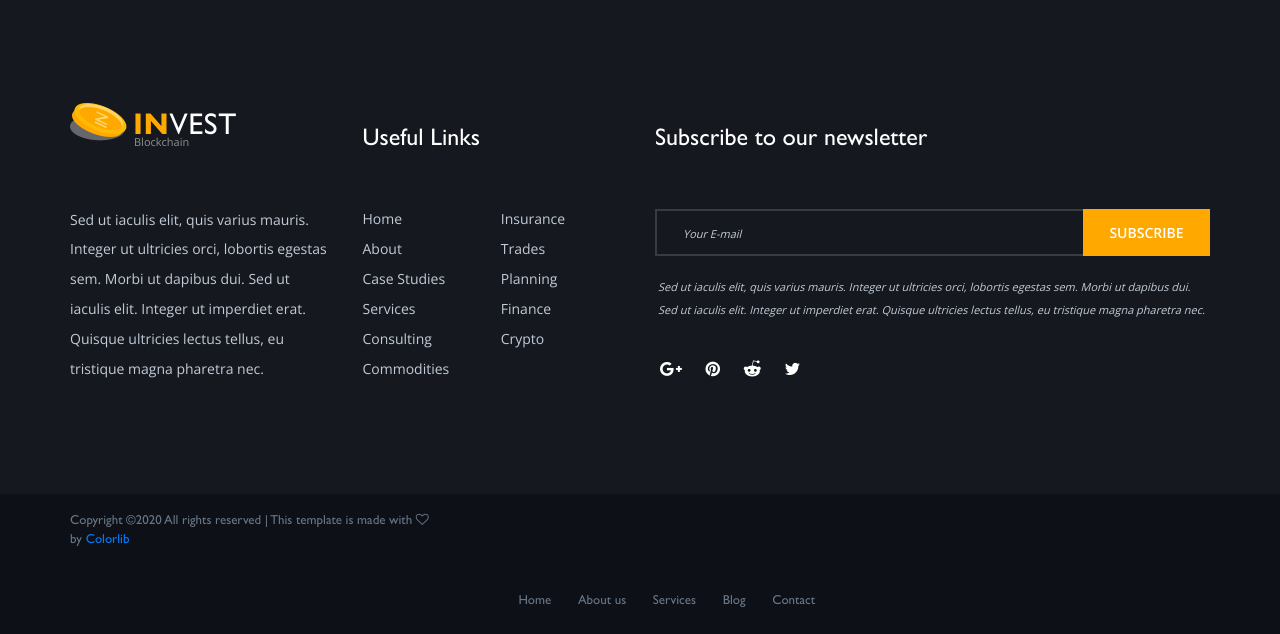
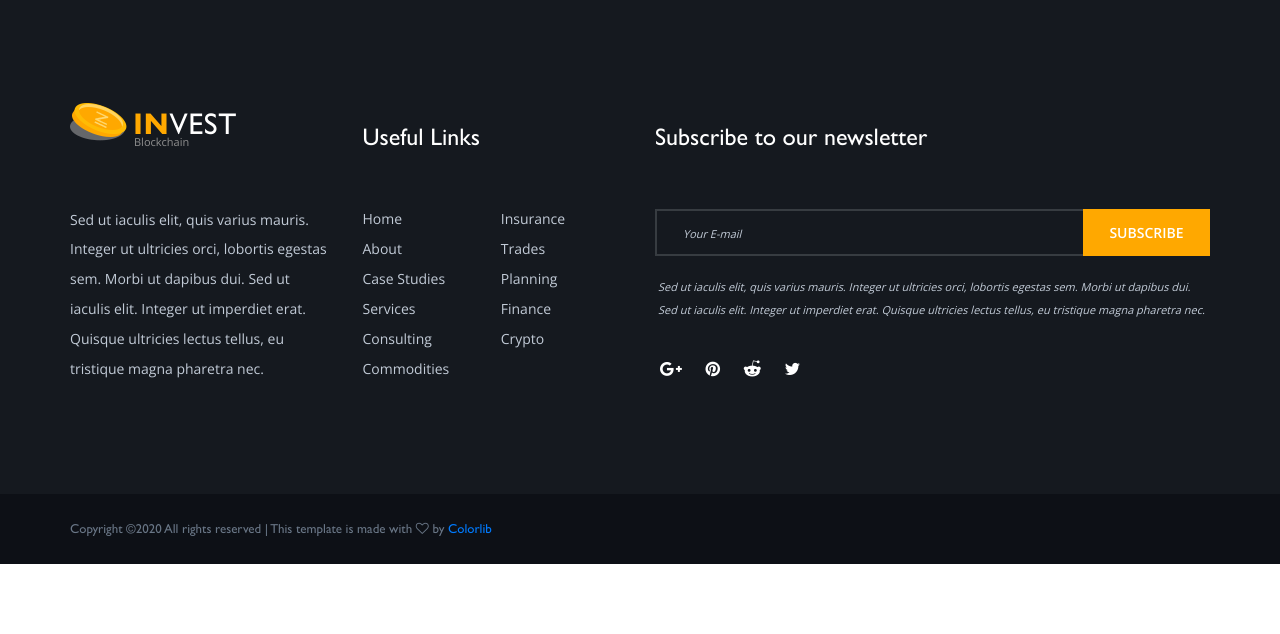
Before and after one commit to j2lwj/fintech_project, a Django app: template templates/main_home.html in a window 1280 px wide. Shown: the part 4012-4646 px from the top of the page. After the commit the page ends 4576 px from the top, so only its background shows below. Run offline with Django 3.2, Linux system fonts and the light colour scheme; the template is opened without the code that fills it, so the values that code supplies are empty; parts of the project's set-up code (start-up, migrations or seed data) failed here and were passed over.

Commit message:
edited HTML footers

```diff
--- a/templates/main_home.html
+++ b/templates/main_home.html
@@ -538,24 +538,13 @@
 		<div class="copyright">
 			<div class="container">
 				<div class="row">
-					<div class="col-md-4 order-md-1 order-2">
+					<div class="col-md-12 order-md-1 order-2">
 						<div class="copyright_content d-flex flex-row align-items-center justify-content-start">
 							<div class="cr"><!-- Link back to Colorlib can't be removed. Template is licensed under CC BY 3.0. -->
 Copyright &copy;<script>document.write(new Date().getFullYear());</script> All rights reserved | This template is made with <i class="fa fa-heart-o" aria-hidden="true"></i> by <a href="https://colorlib.com" target="_blank">Colorlib</a>
 <!-- Link back to Colorlib can't be removed. Template is licensed under CC BY 3.0. --></div>
 						</div>
 						</div>
-					</div>
-					<div class="col-md-8 order-md-2 order-1">
-						<nav class="footer_nav d-flex flex-row align-items-center justify-content-md-end">
-							<ul>
-								<li><a href="#">Home</a></li>
-								<li><a href="about.html">About us</a></li>
-								<li><a href="services.html">Services</a></li>
-								<li><a href="news.html">Blog</a></li>
-								<li><a href="contact.html">Contact</a></li>
-							</ul>
-						</nav>
 					</div>
 				</div>
 			</div>
```
Also changed, not shown: templates/compare.html (+3 -5 lines), templates/homepage.html (+3 -5 lines), templates/portfolios.html (+3 -6 lines).
